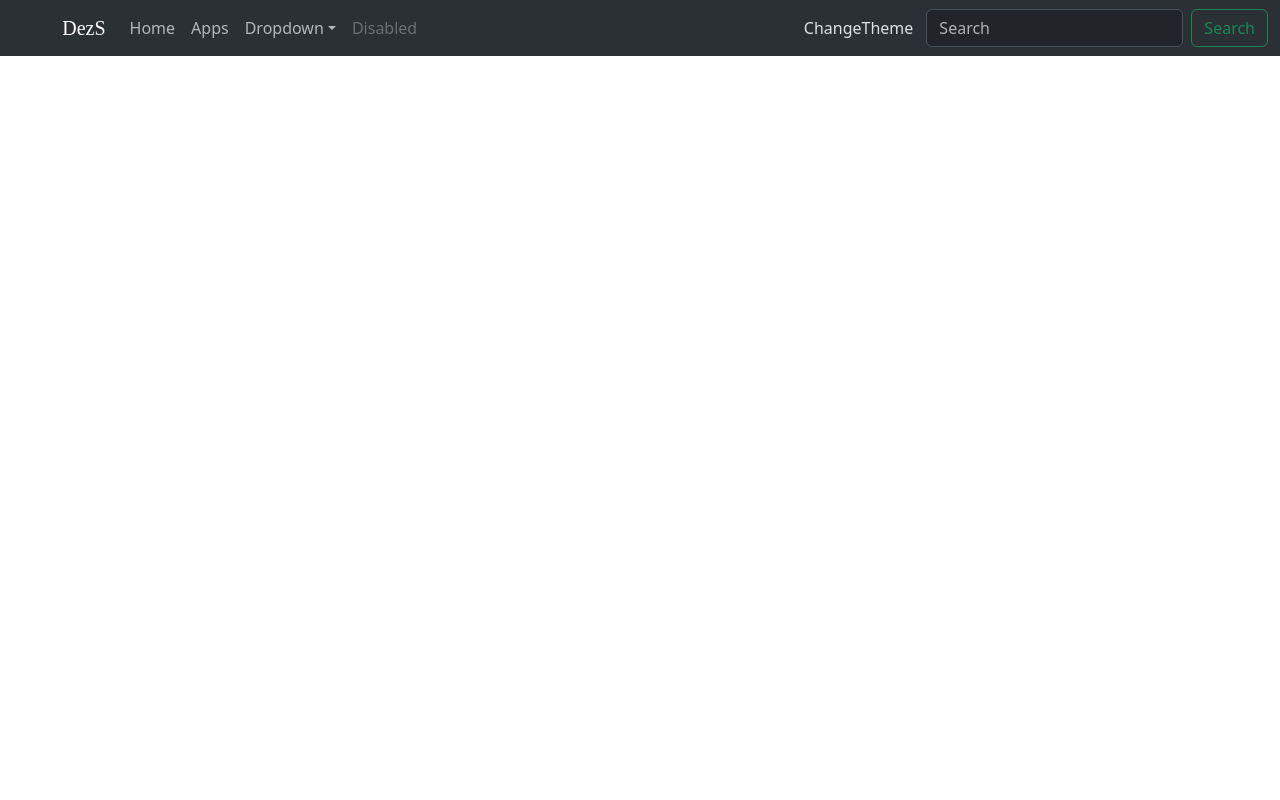
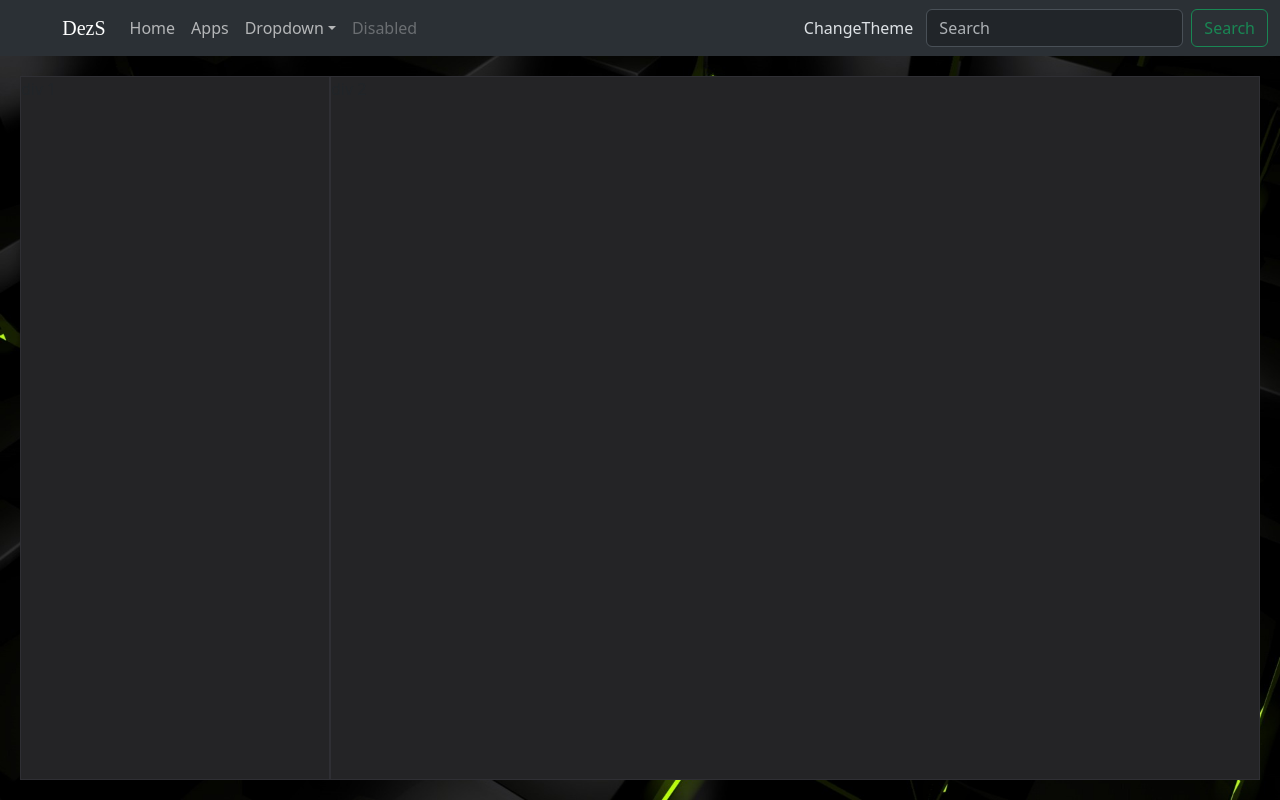
Before and after one commit to DezS4125/DezS-ReactJS-Website, a React (Vite) app: page /apps/todolist in a window 1280 px wide. Built offline with nearby package versions, Linux system fonts and the light colour scheme.

Commit message:
Added To Do List, put together the basic of a visual table of a to do list

```diff
--- a/src/App.tsx
+++ b/src/App.tsx
@@ -4,6 +4,7 @@ import Home from "./pages/Home";
 import NavBar from "./components/NavBar";
 import Button from "./components/Button";
 import Apps from "./pages/Apps";
+import ToDoList from "./pages/ToDoList";
 
 import "./App.css";
 const App = () => {
@@ -23,6 +24,7 @@ const App = () => {
           <Routes>
             <Route path="/" element={<Home />} />
             <Route path="apps" element={<Apps />} />
+            <Route path="apps/todolist" element={<ToDoList />} />
           </Routes>
         </div>
       </Router>
--- a/src/components/Card.tsx
+++ b/src/components/Card.tsx
@@ -1,20 +1,31 @@
-import React from "react";
+interface Props {
+  title?: string;
+  text?: string;
+  id?: string;
+  img?: string;
+  href?: string;
+}
+
+import { Link } from "react-router-dom";
 import "../css/Card.css";
 
-const Card = () => {
+const Card = ({
+  title = "Card title",
+  text = " Some quick example text to build on the card title and make up the bulk of the card's content.",
+  id,
+  img,
+  href = "/",
+}: Props) => {
   return (
-    <div className="card">
-      <img src="..." className="card-img-top" alt="..." />
+    <div className="card" id={id}>
+      <img src={img} className="card-img-top" alt="--No Image--" />
 
       <div className="card-body">
-        <h5 className="card-title">Card title</h5>
-        <p className="card-text">
-          Some quick example text to build on the card title and make up the
-          bulk of the card's content.
-        </p>
-        <a href="#" className="btn btn-primary">
-          Go somewhere
-        </a>
+        <h5 className="card-title">{title}</h5>
+        <p className="card-text">{text}</p>
+        <Link to={href} className="btn btn-primary">
+          Go to
+        </Link>
       </div>
     </div>
   );
--- a/src/components/GreyCenteredFlat.tsx
+++ b/src/components/GreyCenteredFlat.tsx
@@ -1,13 +1,14 @@
 interface Props {
   children?: ReactNode;
+  className?: string;
   id?: string;
 }
 import { ReactNode } from "react";
 import "../css/GreyCenteredFlat.css";
 
-const GreyCenteredFlat = ({ children, id }: Props) => {
+const GreyCenteredFlat = ({ children, className, id }: Props) => {
   return (
-    <div className="GreyCenteredFlat" id={id}>
+    <div className={"GreyCenteredFlat " + className} id={id}>
       {children}
     </div>
   );
--- /dev/null
+++ b/src/css/ToDoList.css
@@ -0,0 +1,33 @@
+#to-do-list-page-root{
+    background-image: url("../assets/kali-linux-wallpaper-v6.png");
+    background-size: cover;
+    background-position: center;
+    flex-grow: 1;
+    background-repeat: no-repeat;
+    background-size: 100% 100%;
+    display:flex;
+}
+.big-grey-tray{
+    display: flex;
+    flex-direction: row;
+    margin: 20px 20px 20px 20px;
+    background-color: rgba(139, 134, 134, 0.95);
+}
+
+#to-do-list-tray{
+    display: grid;
+    grid-template-areas: "sidebar content";
+    grid-template-columns: 1fr 3fr;
+}
+
+#to-do-list-sidebar{
+    grid-area: sidebar;
+    background-color: #242426;
+    border: 1px solid #2f2f34;
+}
+#to-do-list-content{
+    grid-area: content;
+    background-color: #242426;
+    border: 1px solid #2f2f34;
+
+}
--- a/src/pages/Apps.tsx
+++ b/src/pages/Apps.tsx
@@ -6,7 +6,13 @@ const Apps = () => {
   return (
     <div id="apps-page-root">
       <GreyCenteredFlat id="greyTray">
-        <Card></Card>
+        <Card
+          title="To do List"
+          text="A to do description"
+          img="src/assets/todoIcon.png"
+          href="todolist"
+        ></Card>
+        <Card title="" text="" id="" img="" href=""></Card>
         <Card></Card>
       </GreyCenteredFlat>
     </div>
--- /dev/null
+++ b/src/pages/ToDoList.tsx
@@ -0,0 +1,15 @@
+import GreyCenteredFlat from "../components/GreyCenteredFlat";
+import "../css/ToDoList.css";
+
+const TodoList = () => {
+  return (
+    <div id="to-do-list-page-root">
+      <GreyCenteredFlat className="big-grey-tray" id="to-do-list-tray">
+        <div id="to-do-list-sidebar">div 1</div>
+        <div id="to-do-list-content">div 2</div>
+      </GreyCenteredFlat>
+    </div>
+  );
+};
+
+export default TodoList;
```
